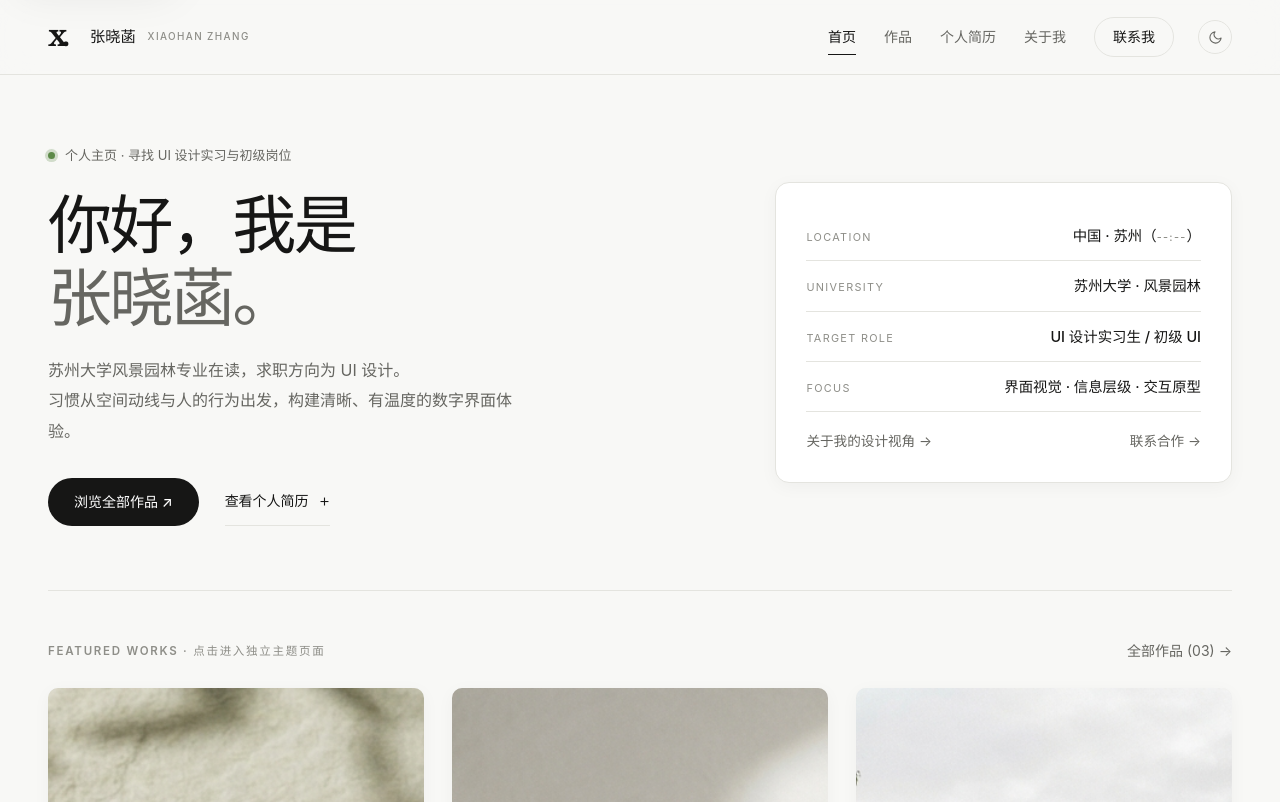
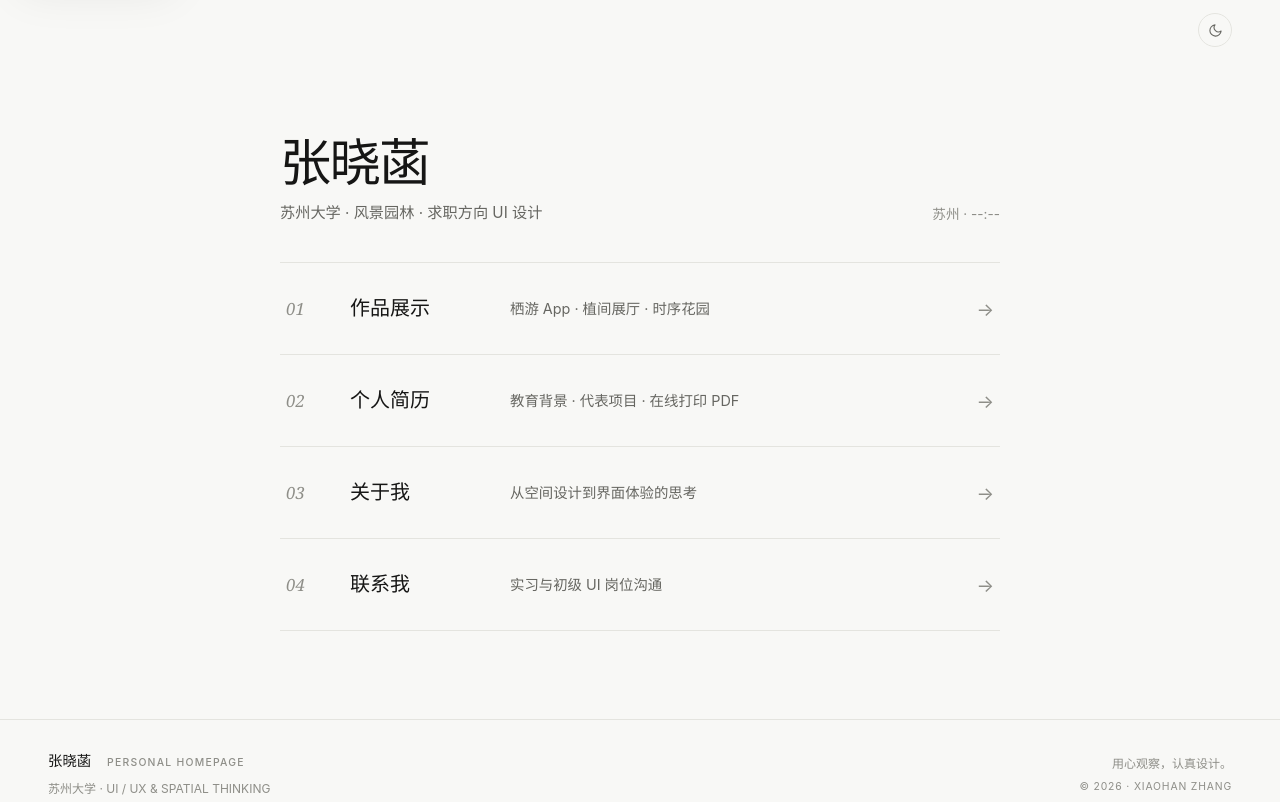
Before and after one commit to tototoz/zhixia-landscape-portfolio, a plain HTML site: page index.html in a window 1280 px wide. Shown: the top 802 px of the page. Drawn offline with Linux system fonts and the light colour scheme.

Commit message:
Simplify homepage to clean direct options without top nav clutter

```diff
--- a/app.js
+++ b/app.js
@@ -40,6 +40,9 @@ function navigateTo(pageName, pushHash = true) {
   } else {
     document.documentElement.removeAttribute('data-work-theme');
   }
+
+  // Toggle body.is-home so the homepage stays free of redundant top nav
+  document.body.classList.toggle('is-home', target === 'home');
 
   // Highlight active nav item (work detail pages highlight "作品")
   const navActiveKey = WORK_THEMES.has(target) ? 'works' : target;
--- a/index.html
+++ b/index.html
@@ -53,64 +53,43 @@
   </header>
 
   <main id="main">
-    <!-- PAGE 1: MODERN NEUTRAL PERSONAL HOMEPAGE -->
+    <!-- PAGE 1: MINIMAL PERSONAL HOMEPAGE (DIRECT OPTIONS ONLY) -->
     <section class="page-view active" id="page-home" data-page="home" aria-labelledby="hero-title">
-      <div class="section-wrap home-shell">
-        <div class="home-hero">
-          <div class="home-hero-main">
-            <div class="availability"><span class="status-dot"></span> 个人主页 · 寻找 UI 设计实习与初级岗位</div>
-            <h1 id="hero-title">你好，我是<br><span class="title-em">张晓菡。</span></h1>
-            <p class="hero-intro">苏州大学风景园林专业在读，求职方向为 UI 设计。<br>习惯从空间动线与人的行为出发，构建清晰、有温度的数字界面体验。</p>
-            <div class="hero-actions">
-              <a class="button button-primary" href="#works" data-route-link="works">浏览全部作品 ↗</a>
-              <a class="text-button" href="#resume" data-route-link="resume">查看个人简历 <span class="mini-plus" aria-hidden="true">+</span></a>
-            </div>
+      <div class="section-wrap home-minimal">
+        <header class="home-minimal-head">
+          <div>
+            <h1 id="hero-title">张晓菡</h1>
+            <p>苏州大学 · 风景园林 · 求职方向 UI 设计</p>
           </div>
+          <span class="home-time">苏州 · <span id="suzhou-time">--:--</span></span>
+        </header>
 
-          <aside class="home-profile-card" aria-label="个人名片">
-            <div class="profile-row"><span>LOCATION</span><strong>中国 · 苏州（<span id="suzhou-time">--:--</span>）</strong></div>
-            <div class="profile-row"><span>UNIVERSITY</span><strong>苏州大学 · 风景园林</strong></div>
-            <div class="profile-row"><span>TARGET ROLE</span><strong>UI 设计实习生 / 初级 UI</strong></div>
-            <div class="profile-row"><span>FOCUS</span><strong>界面视觉 · 信息层级 · 交互原型</strong></div>
-            <div class="profile-actions">
-              <a href="#about" data-route-link="about">关于我的设计视角 →</a>
-              <a href="#contact" data-route-link="contact">联系合作 →</a>
-            </div>
-          </aside>
-        </div>
-
-        <div class="home-works-preview">
-          <div class="preview-header">
-            <span class="eyebrow">FEATURED WORKS · 点击进入独立主题页面</span>
-            <a href="#works" data-route-link="works" class="preview-all">全部作品 (03) →</a>
-          </div>
-          <div class="preview-grid">
-            <a class="preview-card" href="#work-wetland" data-route-link="work-wetland">
-              <div class="preview-thumb"><img src="assets/park-ui.jpg" alt="栖游公园导览 App 概念界面" width="1536" height="1024"></div>
-              <div class="preview-info">
-                <span class="preview-tag">01 · 移动端 UI · 户外森系风格</span>
-                <h2>栖游 · 公园导览 App</h2>
-                <p>把一段路线，变成一次轻松的出发。</p>
-              </div>
-            </a>
-            <a class="preview-card" href="#work-courtyard" data-route-link="work-courtyard">
-              <div class="preview-thumb"><img src="assets/exhibit-ui.jpg" alt="植间植物展览网站布局" width="1536" height="1024"></div>
-              <div class="preview-info">
-                <span class="preview-tag">02 · 网页 UI · 展馆画册风格</span>
-                <h2>植间 · 自然的数字展厅</h2>
-                <p>以编辑式排版，讲述植物与时间的故事。</p>
-              </div>
-            </a>
-            <a class="preview-card" href="#work-garden" data-route-link="work-garden">
-              <div class="preview-thumb"><img src="assets/garden.jpg" alt="时序会呼吸的花园实景概念图" width="1536" height="1024"></div>
-              <div class="preview-info">
-                <span class="preview-tag">03 · 空间与视觉 · 晨雾季相风格</span>
-                <h2>时序 · 空间里的四季</h2>
-                <p>关于节奏、层次与自然生长的视觉探索。</p>
-              </div>
-            </a>
-          </div>
-        </div>
+        <nav class="home-options" aria-label="主页选项">
+          <a class="home-option" href="#works" data-route-link="works">
+            <span class="opt-num">01</span>
+            <span class="opt-title">作品展示</span>
+            <span class="opt-desc">栖游 App · 植间展厅 · 时序花园</span>
+            <span class="opt-arrow">→</span>
+          </a>
+          <a class="home-option" href="#resume" data-route-link="resume">
+            <span class="opt-num">02</span>
+            <span class="opt-title">个人简历</span>
+            <span class="opt-desc">教育背景 · 代表项目 · 在线打印 PDF</span>
+            <span class="opt-arrow">→</span>
+          </a>
+          <a class="home-option" href="#about" data-route-link="about">
+            <span class="opt-num">03</span>
+            <span class="opt-title">关于我</span>
+            <span class="opt-desc">从空间设计到界面体验的思考</span>
+            <span class="opt-arrow">→</span>
+          </a>
+          <a class="home-option" href="#contact" data-route-link="contact">
+            <span class="opt-num">04</span>
+            <span class="opt-title">联系我</span>
+            <span class="opt-desc">实习与初级 UI 岗位沟通</span>
+            <span class="opt-arrow">→</span>
+          </a>
+        </nav>
       </div>
     </section>
 
--- a/styles.css
+++ b/styles.css
@@ -441,21 +441,7 @@ button:disabled {
   padding-bottom: 88px;
 }
 
-/* Home Page (Clean Neutral Studio Portal) */
-.home-shell {
-  padding-top: 64px;
-  padding-bottom: 80px;
-}
-
-.home-hero {
-  display: grid;
-  grid-template-columns: 1.25fr 0.85fr;
-  gap: 56px;
-  align-items: center;
-  padding-bottom: 64px;
-  border-bottom: 1px solid var(--line);
-}
-
+/* Shared Buttons & Status Dot */
 .availability {
   font-size: 0.8125rem;
   display: inline-flex;
@@ -486,33 +472,6 @@ button:disabled {
   0% { transform: scale(0.8); opacity: 0.9; }
   70% { transform: scale(1.9); opacity: 0; }
   100% { transform: scale(1.9); opacity: 0; }
-}
-
-.home-hero h1 {
-  font-size: clamp(3rem, 5vw, 4.4rem);
-  line-height: 1.14;
-  font-weight: 600;
-  letter-spacing: -0.04em;
-  margin: 22px 0 20px;
-}
-
-.title-em {
-  color: var(--muted);
-  font-weight: 400;
-}
-
-.hero-intro {
-  font-size: 1rem;
-  color: var(--muted);
-  line-height: 1.9;
-  max-width: 480px;
-}
-
-.hero-actions {
-  display: flex;
-  align-items: center;
-  gap: 26px;
-  margin-top: 32px;
 }
 
 .button {
@@ -560,113 +519,127 @@ button:disabled {
   font-weight: 300;
 }
 
-.home-profile-card {
-  background: var(--surface);
-  border: 1px solid var(--line);
-  border-radius: 14px;
-  padding: 28px 30px;
-  box-shadow: var(--shadow-sm);
-}
-
-.profile-row {
+/* Minimal Home Page: Hide redundant top nav on #home so only direct options are shown */
+body.is-home .site-header {
+  background: transparent;
+  backdrop-filter: none;
+  border-bottom-color: transparent;
+}
+
+body.is-home .site-header .brand,
+body.is-home .site-header nav,
+body.is-home .site-header .menu-toggle {
+  display: none;
+}
+
+body.is-home .header-inner {
+  justify-content: flex-end;
+  height: 60px;
+}
+
+.home-minimal {
+  max-width: 720px;
+  padding-top: 72px;
+  padding-bottom: 88px;
+}
+
+.home-minimal-head {
   display: flex;
   justify-content: space-between;
-  align-items: baseline;
-  gap: 16px;
-  padding: 12px 0;
+  align-items: flex-end;
+  gap: 20px;
+  padding-bottom: 36px;
   border-bottom: 1px solid var(--line);
 }
 
-.profile-row span {
-  font-size: 0.68rem;
-  letter-spacing: 0.12em;
-  color: var(--muted-light);
-}
-
-.profile-row strong {
+.home-minimal-head h1 {
+  font-size: clamp(2.4rem, 4.5vw, 3.2rem);
+  font-weight: 600;
+  letter-spacing: -0.03em;
+  line-height: 1.15;
+}
+
+.home-minimal-head p {
+  font-size: 0.95rem;
+  color: var(--muted);
+  margin-top: 8px;
+}
+
+.home-time {
+  font-size: 0.85rem;
+  color: var(--muted-light);
+  white-space: nowrap;
+}
+
+.home-options {
+  display: flex;
+  flex-direction: column;
+}
+
+.home-option {
+  display: grid;
+  grid-template-columns: 44px 140px 1fr auto;
+  align-items: center;
+  gap: 20px;
+  padding: 28px 6px;
+  border-bottom: 1px solid var(--line);
+  transition: padding-left 0.2s ease, border-color 0.2s ease;
+}
+
+.home-option:hover {
+  padding-left: 14px;
+  border-bottom-color: var(--ink);
+}
+
+.opt-num {
+  font-family: var(--serif);
+  font-style: italic;
+  font-size: 1.05rem;
+  color: var(--muted-light);
+}
+
+.opt-title {
+  font-size: 1.25rem;
+  font-weight: 500;
+}
+
+.opt-desc {
   font-size: 0.9rem;
-  font-weight: 500;
-  text-align: right;
-}
-
-.profile-actions {
-  display: flex;
-  justify-content: space-between;
-  gap: 16px;
-  padding-top: 18px;
-  font-size: 0.85rem;
-  color: var(--muted);
-}
-
-.profile-actions a:hover {
+  color: var(--muted);
+}
+
+.opt-arrow {
+  font-size: 1.15rem;
+  color: var(--muted-light);
+  transition: transform 0.2s ease, color 0.2s ease;
+}
+
+.home-option:hover .opt-arrow {
+  transform: translateX(4px);
   color: var(--ink);
 }
 
-.home-works-preview {
-  padding-top: 48px;
-}
-
-.preview-header {
-  display: flex;
-  justify-content: space-between;
-  align-items: center;
-  margin-bottom: 24px;
-}
-
-.preview-all {
-  font-size: 0.875rem;
-  color: var(--muted);
-  transition: color 0.2s ease;
-}
-
-.preview-all:hover {
-  color: var(--ink);
-}
-
-.preview-grid {
-  display: grid;
-  grid-template-columns: repeat(3, 1fr);
-  gap: 28px;
-}
-
-.preview-card {
-  display: flex;
-  flex-direction: column;
-  gap: 16px;
-}
-
-.preview-thumb {
-  border-radius: 10px;
-  overflow: hidden;
-  background: var(--band);
-  box-shadow: var(--shadow-sm);
-}
-
-.preview-thumb img {
-  aspect-ratio: 3 / 2;
-  transition: transform 0.6s cubic-bezier(0.2, 0.7, 0.3, 1);
-}
-
-.preview-card:hover .preview-thumb img {
-  transform: scale(1.03);
-}
-
-.preview-tag {
-  display: block;
-  font-size: 0.72rem;
-  color: var(--muted-light);
-  margin-bottom: 6px;
-}
-
-.preview-info h2 {
-  font-size: 1.15rem;
-  font-weight: 600;
-  margin-bottom: 4px;
-}
-
-.preview-info p {
-  font-size: 0.875rem;
-  color: var(--muted);
+@media (max-width: 720px) {
+  .home-minimal {
+    padding-top: 32px;
+  }
+  .home-minimal-head {
+    flex-direction: column;
+    align-items: flex-start;
+  }
+  .home-option {
+    grid-template-columns: 32px 1fr auto;
+    gap: 8px 14px;
+    padding: 22px 2px;
+  }
+  .opt-desc {
+    grid-column: 2;
+    font-size: 0.85rem;
+  }
+  .opt-arrow {
+    grid-row: 1 / 3;
+    grid-column: 3;
+  }
 }
 
 /* Section Headings */
```
